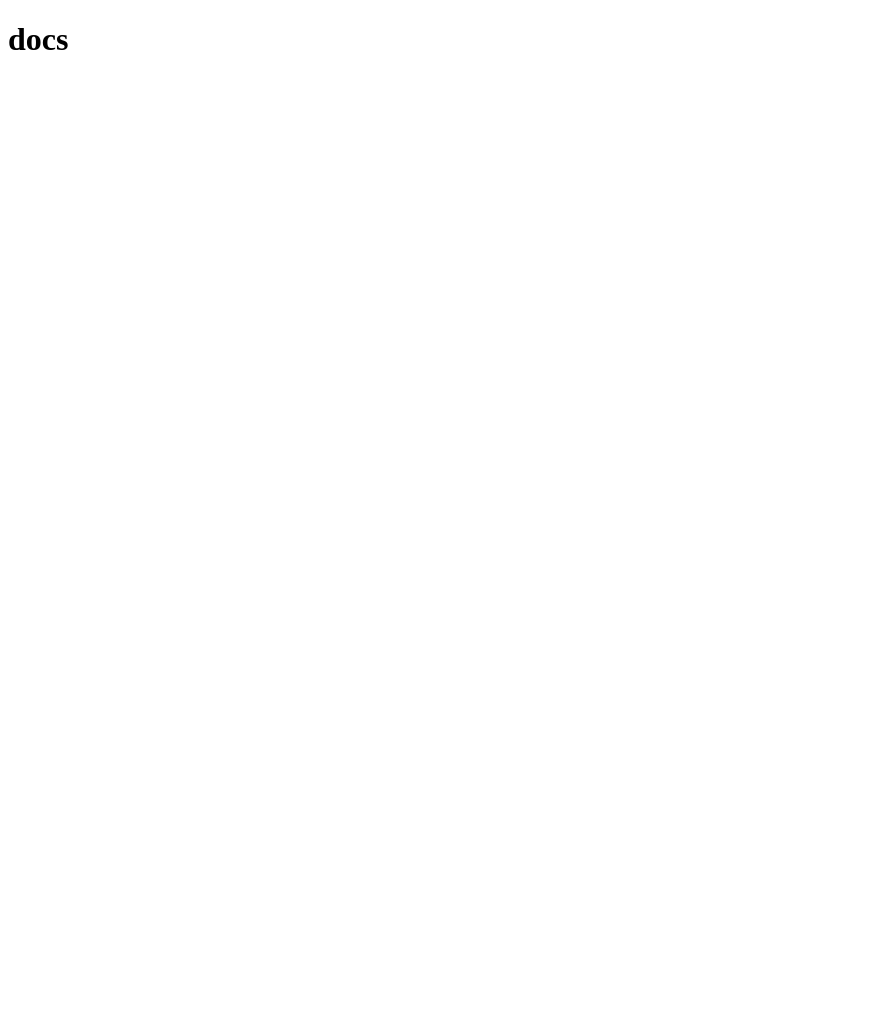
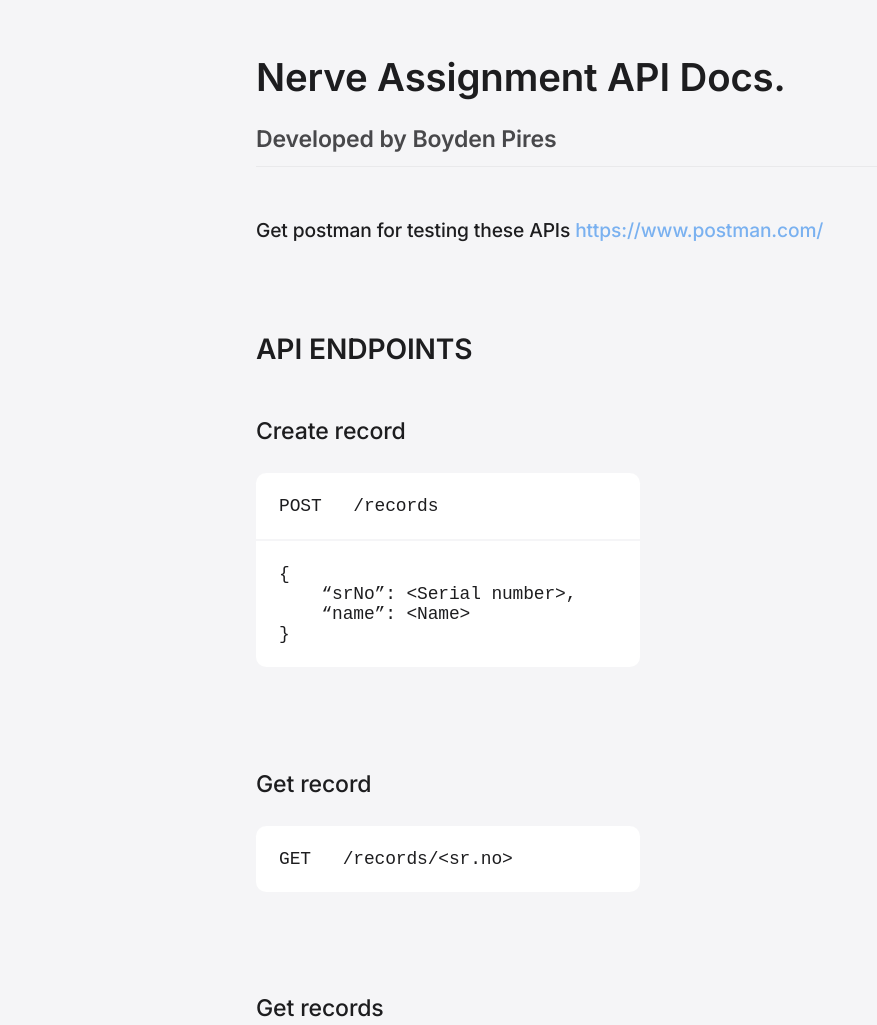
Before and after one commit to boydperez/nerve-assignment, a website: page public/index.html in a window 1280 px wide. Shown: the top 1025 px of the page, without its empty margins (0-877 px from the left). Before the commit the page ends 800 px from the top, so only its background shows below. Drawn offline with Linux system fonts and the light colour scheme.

Commit message:
Add template and stylesheet

```diff
--- a/public/index.html
+++ b/public/index.html
@@ -5,8 +5,59 @@
     <meta http-equiv="X-UA-Compatible" content="IE=edge">
     <meta name="viewport" content="width=device-width, initial-scale=1.0">
     <title>Nerve Assignment</title>
+
+    <link rel="preconnect" href="https://fonts.googleapis.com">
+    <link rel="preconnect" href="https://fonts.gstatic.com" crossorigin>
+    <link href="https://fonts.googleapis.com/css2?family=Inter:wght@400;500;600&display=swap" rel="stylesheet">
+
+    <link rel="stylesheet" href="style.css">
 </head>
 <body>
-   <h1>docs</h1>
+    <div class="container">
+        <header class="header">
+            <h1 class="header__title">Nerve Assignment API Docs.</h1>
+            <h2 class="header__author">Developed by Boyden Pires</h2>
+        </header>
+
+        <h1 class="get-postman">Get postman for testing these APIs <a href="https://www.postman.com/" class="postman-link">https://www.postman.com/</a></h1>
+
+        <div class="endpoints-wrapper">
+            <h1 class="title">API ENDPOINTS</h1>
+
+            <h2 class="endpoint-title">Create record</h2>
+            <div class="demo">
+                <pre class="demo__url">POST   /records</pre>
+                <hr class="demo__break">
+                <pre class="demo__body">{
+    “srNo”: &ltSerial number&gt,
+    “name”: &ltName&gt
+}</pre>
+            </div>
+
+            <h2 class="endpoint-title">Get record</h2>
+            <div class="demo">
+                <pre class="demo__url">GET   /records/&ltsr.no&gt</pre>
+            </div>
+
+            <h2 class="endpoint-title">Get records</h2>
+            <div class="demo">
+                <pre class="demo__url">GET    /records</pre>
+            </div>
+
+            <h2 class="endpoint-title">Update record</h2>
+            <div class="demo">
+                <pre class="demo__url">PATCH   /records/&ltsr.no&gt</pre>
+                <hr class="demo__break">
+                <pre class="demo__body">{
+    “name”: &ltName&gt
+}</pre>
+            </div>
+
+            <h2 class="endpoint-title">Delete record</h2>
+            <div class="demo">
+                <pre class="demo__url">DELETE   /records/&ltsr.no&gt</pre>
+            </div>
+        </div>
+    </div>
 </body>
 </html>
--- /dev/null
+++ b/public/style.css
@@ -0,0 +1,102 @@
+:root {
+    --color-white: #f5f5f7;
+    --color-black: #1d1d1f;
+    --color-gray: rgba(29, 29, 31, 0.8);
+    --color-blue: #7ab1f0;
+}
+
+html {
+    font-size: 80%;
+    scroll-behavior: smooth;
+}
+
+* {
+    margin: 0;
+    padding: 0;
+    box-sizing: inherit;
+}
+
+body {
+    box-sizing: border-box;
+    background-color: var(--color-white);
+    color: var(--color-black);
+    font-family: 'Inter', sans-serif;
+    letter-spacing: -0.01em;
+}
+
+.container {
+    width: 90%;
+    max-width: 60rem;
+    margin: auto;
+}
+
+.header {
+    padding: 4.2rem 0 1rem;
+    border-bottom: 0.08rem solid rgba(131, 131, 131, 0.1);
+    margin-bottom: 4rem;
+}
+
+.header__title {
+    font-size: 3rem;
+    margin-bottom: 1.98rem;
+    font-weight: 600;
+}
+
+.header__author {
+    font-size: 1.8rem;
+    color: var(--color-gray);
+    font-weight: 600;
+}
+
+a {
+    text-decoration: none;
+}
+
+.get-postman {
+    font-size: 1.5rem;
+    margin-bottom: 7rem;
+    font-weight: 500;
+}
+
+.postman-link {
+    color: var(--color-blue);
+}
+
+.endpoints-wrapper .title {
+    font-size: 2.2rem;
+    font-weight: 600;
+    margin-bottom: 4rem;
+}
+
+.endpoint-title {
+    font-size: 1.8rem;
+    margin-bottom: 2.2rem;
+    font-weight: 500;
+}
+
+.demo {
+    font-family: 'Inter', sans-serif;
+    font-size: 1.4rem;
+    background-color: #fff;
+    width: 30rem;
+    height: auto;
+    border-radius: 0.8rem;
+    margin-bottom: 8rem;
+}
+
+.demo__break {
+    border: none;
+    border-bottom: 0.2rem solid var(--color-white);
+}
+
+.demo__url,
+.demo__body {
+    font-weight: 500;
+    padding: 1.8rem;
+}
+
+.demo__url {
+}
+
+.demo__body {
+}
--- a/server.js
+++ b/server.js
@@ -15,7 +15,9 @@ mongoose
     })
     .then((conn) => {
         console.log('Database connection established');
-    });
+    })
+    .catch(err => { console.log(err) });
+
 
 
 const port = process.env.PORT || 3000;
```
Also changed, not shown: controllers/record-controller.js (+11 -5 lines).
